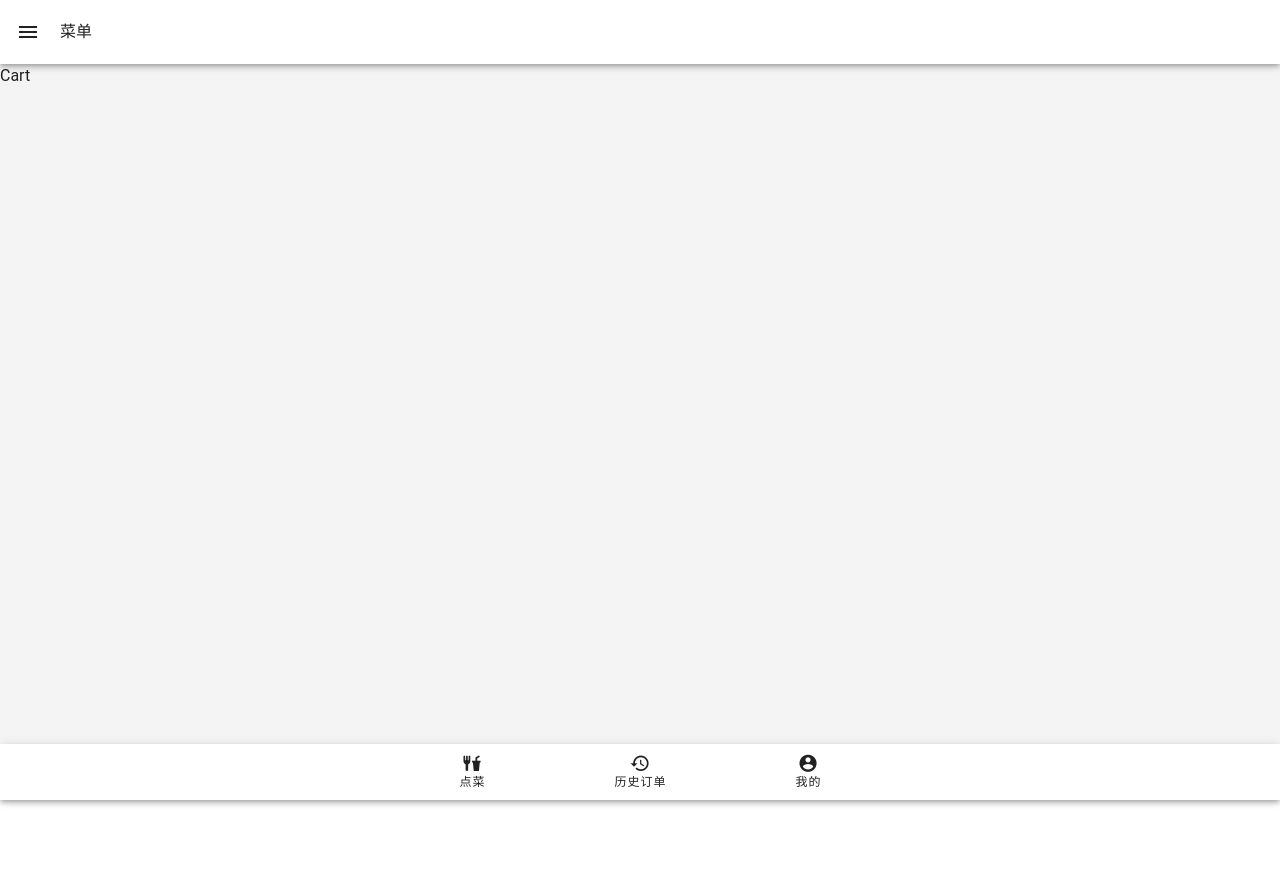
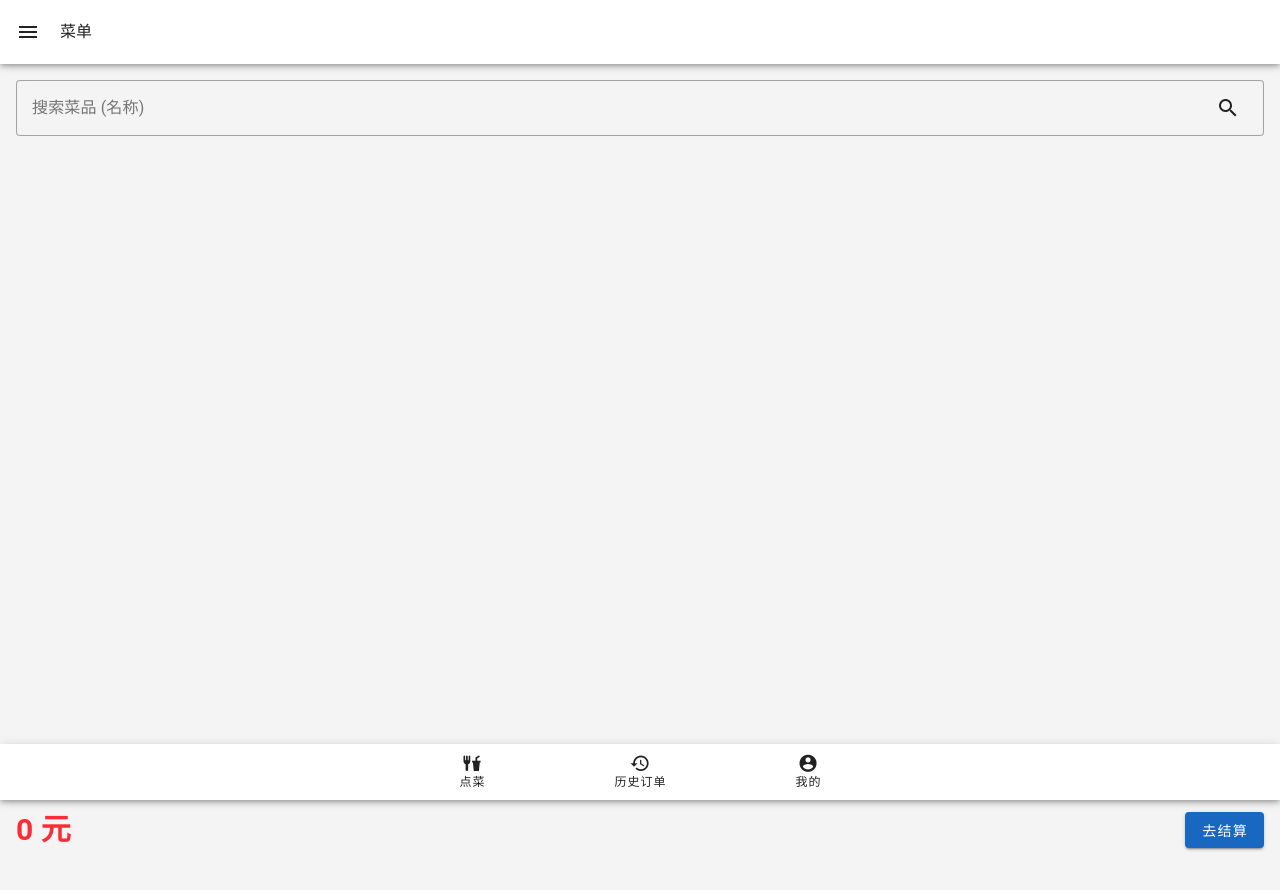
Before and after one commit to CHENPrime-coder/pwa-demo, a Vue app: page /dishes/cart in a window 1280 px wide. Shown: the top 890 px of the page. Before the commit the page ends 800 px from the top, so only its background shows below. Built offline with nearby package versions, Linux system fonts and the light colour scheme; sample sign-in values are in the browser's storage.

Commit message:
feat: 实现购物车功能，添加菜品选择、搜索和结算功能，优化购物车状态管理

```diff
--- a/src/components/DishesItem.vue
+++ b/src/components/DishesItem.vue
@@ -1,4 +1,6 @@
 <script setup>
+import { ref } from 'vue';
+import mitt from '@/plugins/mitt';
 const { dish } = defineProps({
   dish: {
     type: Object,
@@ -6,31 +8,76 @@ const { dish } = defineProps({
   }
 });
 
+const selectedCount = ref(dish.selectedCount);
+const handleAddClick = () => {
+  selectedCount.value++;
+  notifyDataChange(true);
+};
+const handleMinusClick = () => {
+  if (selectedCount.value > 0) {
+    selectedCount.value--;
+  }
+  notifyDataChange(false);
+};
+const notifyDataChange = (isAdd) => {
+  mitt.emit('update:selectedCount', {
+    dish: dish,
+    isAdd: isAdd
+  });
+};
 </script>
 
 <template>
-  <div class="mb-4 mx-4 bg-white rounded-lg shadow-md flex">
+  <div
+    class="mt-4 mx-4 bg-white rounded-lg shadow-md flex"
+  >
     <v-img
-      src="https://ui-avatars.com/api/?name=admin"
+      src="https://ui-avatars.com/api/?name=占位"
       class="rounded-bl-lg rounded-tl-lg !max-w-[10vw] !min-w-[6rem]"
       cover
-    />
+    >
+      <template #placeholder>
+        <div class="d-flex align-center justify-center fill-height">
+          <v-progress-circular
+            color="grey-lighten-4"
+            indeterminate
+          />
+        </div>
+      </template>
+    </v-img>
     <div class="!p-4 flex flex-1">
-      <div class="flex-1">
+      <div class="flex-1 flex flex-col">
         <h2 class="font-bold">
           {{ dish.name }}
         </h2>
         <p class="text-red-500">
           {{ dish.price }} 元
         </p>
-        <div class="break-all">
-          <p>{{ dish.description }}{{ dish.description }}{{ dish.description }}{{ dish.description }}</p>
+        <div class="break-all flex-1 flex flex-col">
+          <p class="flex-1">
+            {{ dish.description }}{{ dish.description }}{{ dish.description }}{{ dish.description }}
+          </p>
           <div class="flex items-center justify-end gap-4 ml-4">
-            <v-btn icon="mdi-plus" />
-            <v-btn icon="mdi-minus" />
+            <v-btn
+              variant="text"
+              density="compact"
+              icon="mdi-plus"
+              @click="handleAddClick"
+            />
+            <v-btn
+              variant="text"
+              density="compact"
+              icon="mdi-minus"
+              @click="handleMinusClick"
+            />
           </div>
         </div>
       </div>
     </div>
+    <v-badge
+      :model-value="selectedCount != 0"
+      color="error"
+      :content="selectedCount"
+    />
   </div>
 </template>
--- /dev/null
+++ b/src/stores/cart.js
@@ -0,0 +1,59 @@
+// 购物车
+import { defineStore } from 'pinia';
+
+export const useCartStore = defineStore('cart', {
+    state: () => ({
+        cart: [],
+        totalPrice: 0,
+        totalCount: 0,
+    }),
+    actions: {
+        removeFromCart(itemId) {
+            this.cart = this.cart.filter(item => item.id !== itemId);
+            this.calculateTotal();
+        },
+        updateItemCount(target, isAdd) {
+            const item = this.cart.find(item => item.id === target.id);
+            console.log(target, isAdd, item);
+
+            if (item) {
+                if (isAdd) {
+                    item.selectedCount++;
+                } else {
+                    item.selectedCount--;
+                    if (item.selectedCount <= 0) {
+                        this.removeFromCart(target.id);
+                    }
+                }
+            } else {
+                target.selectedCount = 1;
+                this.cart.push(target);
+            }
+            this.calculateTotal();
+        },
+        clearCart() {
+            this.cart = [];
+            this.calculateTotal();
+        },
+        calculateTotal() {
+            this.totalPrice = this.cart.reduce((total, item) => total + item.price * item.selectedCount, 0);
+            this.totalCount = this.cart.reduce((total, item) => total + item.selectedCount, 0);
+            this.saveCart();
+        },
+        saveCart() {
+            localStorage.setItem('cart', JSON.stringify(this.cart));
+        },
+        loadCart() {
+            const cart = localStorage.getItem('cart');
+            if (cart) {
+                this.cart = JSON.parse(cart);
+                this.calculateTotal();
+            }
+        },
+    },
+    getters: {
+        cartItems: (state) => state.cart,
+        cartTotalPrice: (state) => state.totalPrice,
+        cartTotalCount: (state) => state.totalCount,
+    },
+});
--- a/src/views/OrderDishesView.vue
+++ b/src/views/OrderDishesView.vue
@@ -1,7 +1,15 @@
 <script setup>
 import { ref } from 'vue';
+import { useCartStore } from '@/stores/cart';
+import mitt from '@/plugins/mitt';
 
 const sidebarOpen = ref(false);
+const cartStore = useCartStore();
+cartStore.loadCart();
+
+mitt.on('update:selectedCount', ({ dish, isAdd }) => {
+  cartStore.updateItemCount(dish, isAdd);
+});
 </script>
 
 <template>
@@ -35,10 +43,17 @@ const sidebarOpen = ref(false);
           />
           <v-tab
             class="h-auto mb-4 mt-auto justify-center"
-            prepend-icon="mdi-shopping-outline"
-            text="购物车"
             to="/dishes/cart"
-          />
+          >
+            <v-badge
+              color="error"
+              :content="cartStore.cartTotalCount"
+              :model-value="cartStore.cartTotalCount != 0"
+            >
+              <v-icon>mdi-shopping-outline</v-icon>
+            </v-badge>
+            <span>购物车</span>
+          </v-tab>
         </v-tabs>
       </v-navigation-drawer>
       <div
--- a/src/views/order-dishes/CartView.vue
+++ b/src/views/order-dishes/CartView.vue
@@ -1,6 +1,76 @@
 <script setup>
+import { ref } from 'vue';
+import DishesItem from '@/components/DishesItem.vue';
+import { useCartStore } from '@/stores/cart';
+import router from '@/plugins/router';
+
+const cartStore = useCartStore();
+const searchKeyword = ref('');
+const dishesInCart = ref(cartStore.cartItems);
+const results = ref(dishesInCart.value);
+
+const handleSearchClick = () => {
+  if (searchKeyword.value === '') {
+    results.value = dishesInCart.value;
+  } else {
+    results.value = dishesInCart.value.filter(dish =>
+      dish.name.toLowerCase().includes(searchKeyword.value.toLowerCase())
+    );
+  }
+};
+
+const handleCheckoutClick = () => {
+  if (cartStore.cartTotalCount === 0) {
+    alert('购物车为空，请添加菜品');
+    return;
+  }
+
+  router.push({
+    name: 'Checkout',
+    query: {
+      totalPrice: cartStore.cartTotalPrice,
+      totalCount: cartStore.cartTotalCount
+    }
+  });
+};
 </script>
 
 <template>
-  <h1>Cart</h1>
+  <div class="flex flex-col max-h-[50rem] h-[50rem] overflow-hidden">
+    <!-- 搜索框 -->
+    <div class="flex items-center justify-center !pt-4 !px-4">
+      <v-text-field
+        v-model="searchKeyword"
+        class="w-[80vw]"
+        label="搜索菜品 (名称)"
+        variant="outlined"
+      >
+        <template #append-inner>
+          <v-btn
+            icon="mdi-magnify"
+            variant="text"
+            @click="handleSearchClick"
+          />
+        </template>
+      </v-text-field>
+    </div>
+    <div class="overflow-y-auto flex-1 min-h-0">
+      <dishes-item
+        v-for="dish in results"
+        :key="dish.id"
+        :dish="dish"
+      />
+      <div class="h-[20rem]" />
+    </div>
+    <!-- 结算区域：总价、结算按钮 -->
+    <div class="flex items-center justify-between !p-4 border-t">
+      <span class="text-3xl font-bold text-red-500">{{ cartStore.cartTotalPrice }} 元</span>
+      <v-btn
+        color="primary"
+        @click="handleCheckoutClick()"
+      >
+        去结算
+      </v-btn>
+    </div>
+  </div>
 </template>
--- a/src/views/order-dishes/DishesListView.vue
+++ b/src/views/order-dishes/DishesListView.vue
@@ -1,7 +1,9 @@
 <script setup>
 import { ref } from 'vue';
 import DishesItem from '@/components/DishesItem.vue';
+import { useCartStore } from '@/stores/cart';
 
+const searchKeyword = ref('');
 const testDishes = ref([
   {
     id: 1,
@@ -148,6 +150,30 @@ const testDishes = ref([
     selectedCount: 0
   }
 ]);
+const cartStore = useCartStore();
+
+const results = ref(testDishes.value);
+const handleSearchClick = () => {
+  if (searchKeyword.value === '') {
+    results.value = testDishes.value;
+  } else {
+    results.value = testDishes.value.filter(dish =>
+      dish.name.toLowerCase().includes(searchKeyword.value.toLowerCase())
+    );
+  }
+  loadFromCart();
+};
+const loadFromCart = () => {
+  const cartDishes = cartStore.cart;
+  results.value.forEach(dish => {
+    const cartDish = cartDishes.find(item => item.id === dish.id);
+    if (cartDish) {
+      dish.selectedCount = cartDish.selectedCount;
+    }
+  });
+};
+
+loadFromCart();
 </script>
 
 <template>
@@ -155,15 +181,23 @@ const testDishes = ref([
     <!-- 搜索框 -->
     <div class="flex items-center justify-center !pt-4 !px-4">
       <v-text-field
+        v-model="searchKeyword"
         class="w-[80vw]"
-        label="搜索菜品"
-        prepend-icon="mdi-magnify"
-        outlined
-      />
+        label="搜索菜品 (名称)"
+        variant="outlined"
+      >
+        <template #append-inner>
+          <v-btn
+            icon="mdi-magnify"
+            variant="text"
+            @click="handleSearchClick"
+          />
+        </template>
+      </v-text-field>
     </div>
     <div class="overflow-y-auto flex-1 min-h-0">
       <dishes-item
-        v-for="dish in testDishes"
+        v-for="dish in results"
         :key="dish.id"
         :dish="dish"
       />
```
Also changed, not shown: src/views/CheckoutView.vue (added).
